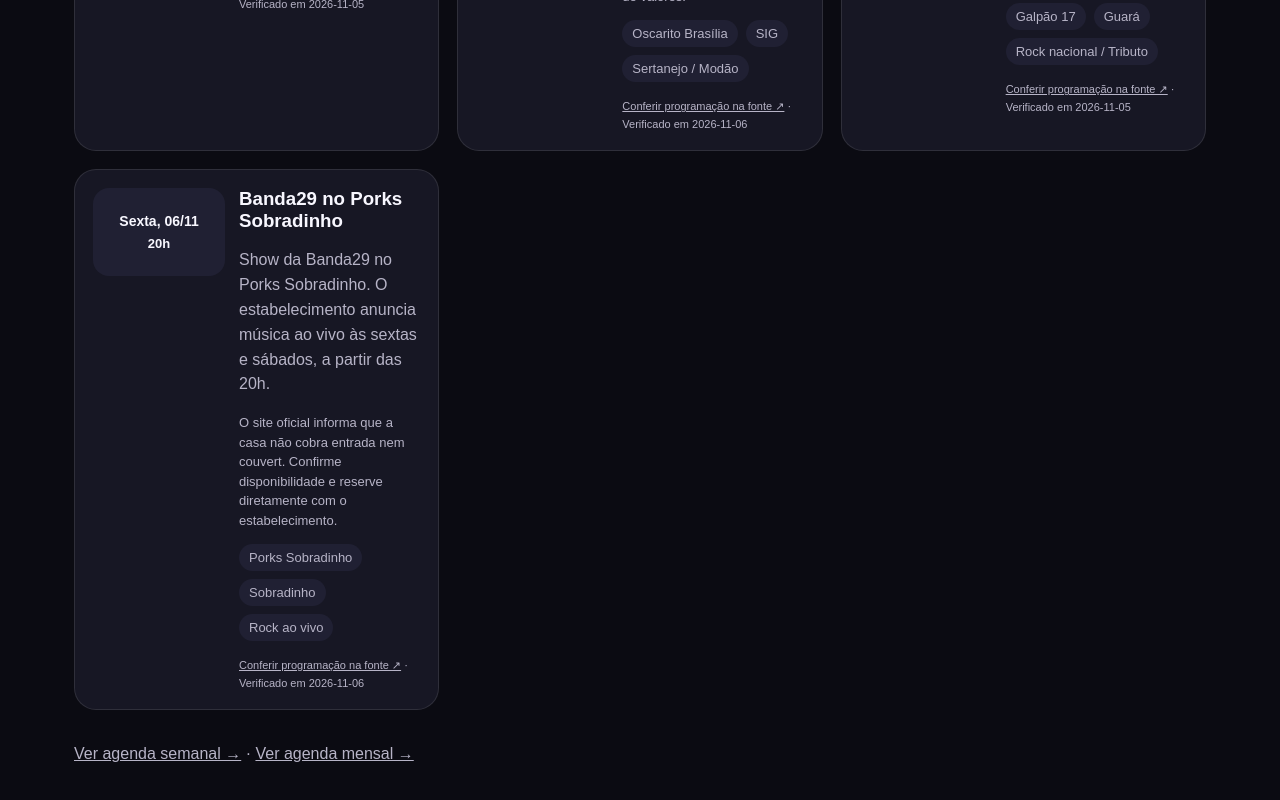
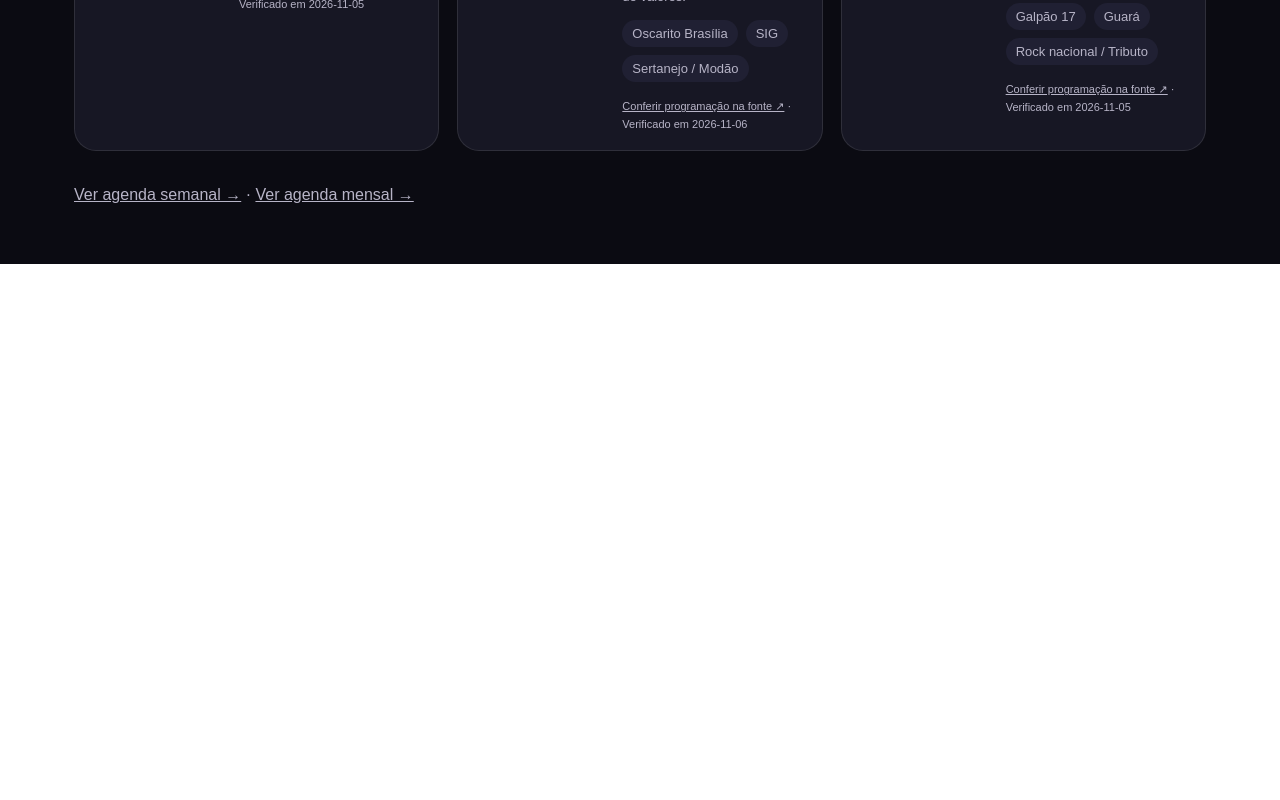
Before and after one commit to leonardodutrards-del/noite-df, a Next.js app: page /hoje in a window 1280 px wide. Shown: the part 1114-1914 px from the top of the page. After the commit the page ends 1378 px from the top, so only its background shows below. Built offline with nearby package versions, Linux system fonts and the light colour scheme; no server answers.

Commit message:
agenda: remove unverified Porks show listing

```diff
--- a/data/seeds/events-2026-11-05.ts
+++ b/data/seeds/events-2026-11-05.ts
@@ -245,22 +245,7 @@ export const confirmedEventsNovember05: EventItem[] = [
   },
 
 
-  {
-    id: 'banda29-porks-sobradinho-2026-11-06',
-    title: 'Banda29 no Porks Sobradinho',
-    place: 'Porks Sobradinho',
-    region: 'Sobradinho',
-    dateLabel: '06/11/2026 · 20h',
-    category: 'Rock ao vivo',
-    description: 'Show da Banda29 no Porks Sobradinho. O estabelecimento anuncia música ao vivo às sextas e sábados, a partir das 20h.',
-    startsAt: '2026-11-06T20:00:00-03:00',
-    // Visibility cutoff only; the organizer has not published a closing time.
-    expiresAt: '2026-11-07T06:00:00-03:00',
-    admissionNote: 'O site oficial informa que a casa não cobra entrada nem couvert. Confirme disponibilidade e reserve diretamente com o estabelecimento.',
-    sourceStatus: 'manual',
-    publicationStatus: 'published',
-    source: { kind: 'official', label: 'Agenda oficial · Porks Sobradinho', url: 'https://sobradinhoporks.com.br/', verifiedAt: '2026-11-06' },
-  },
+
   {
     id: 'bloco-eu-sozinho-galpao17-2026-11-07',
     title: 'Bloco do Eu Sozinho + DJ Wendel Sousa',
```
